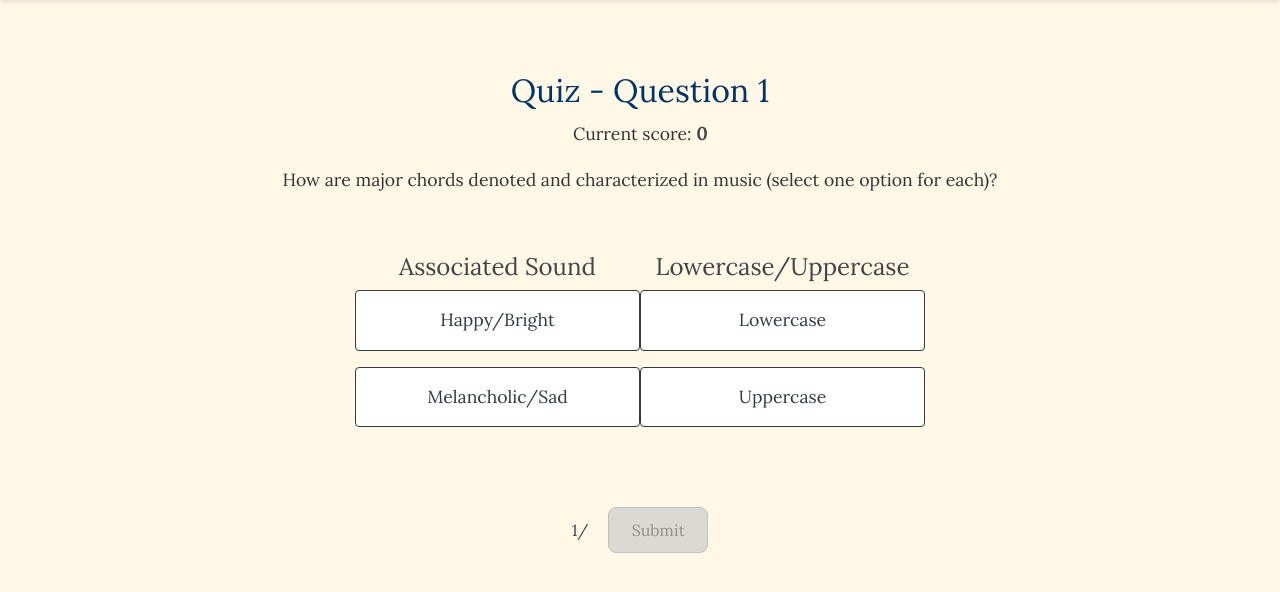
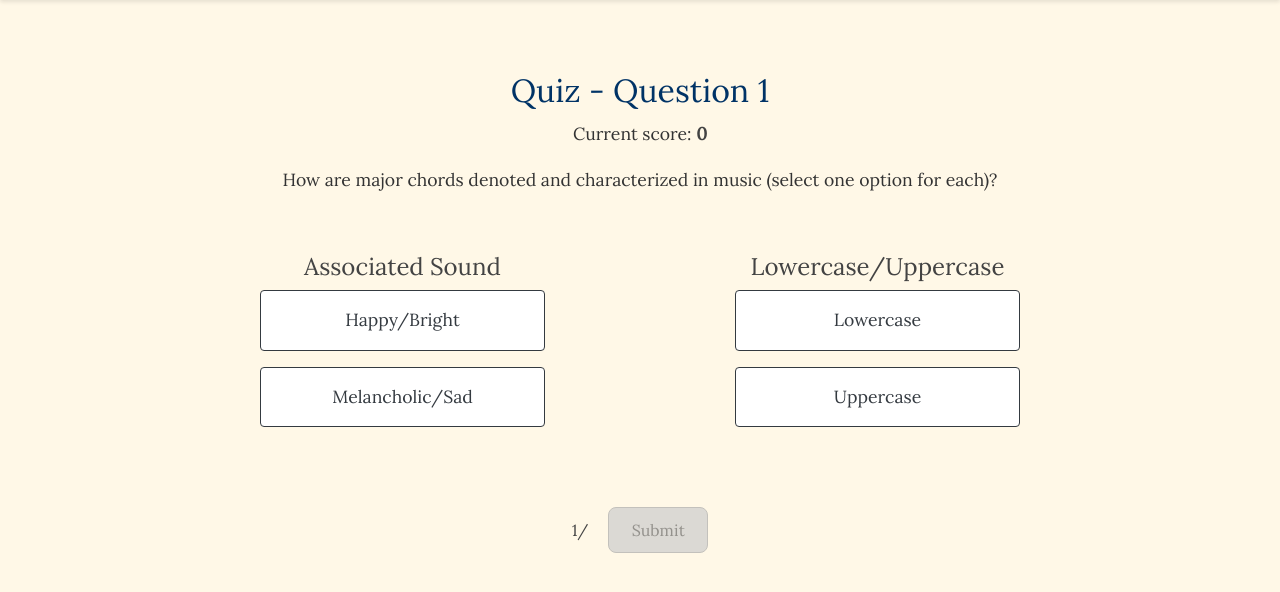
Before and after one commit to amyyu116/ui-project, a Flask app: page /quiz/1 in a window 1280 px wide. Shown: the part 57-649 px from the top of the page. Run offline with Flask 3, Linux system fonts and the light colour scheme; some libraries are stand-ins or nearby versions.

Commit message:
fixed gap in quiz grouped template

```diff
--- a/templates/quiz_grouped.html
+++ b/templates/quiz_grouped.html
@@ -36,11 +36,11 @@
                         {{ option[0] }}
                     </button>
                 </div>
+
                 {% endfor %}
             </div>
+            <div class="col-md-2"></div>
             {% endfor %}
-
-            <div class="col-md-2"></div>
         </div>
     </div>
 
```
